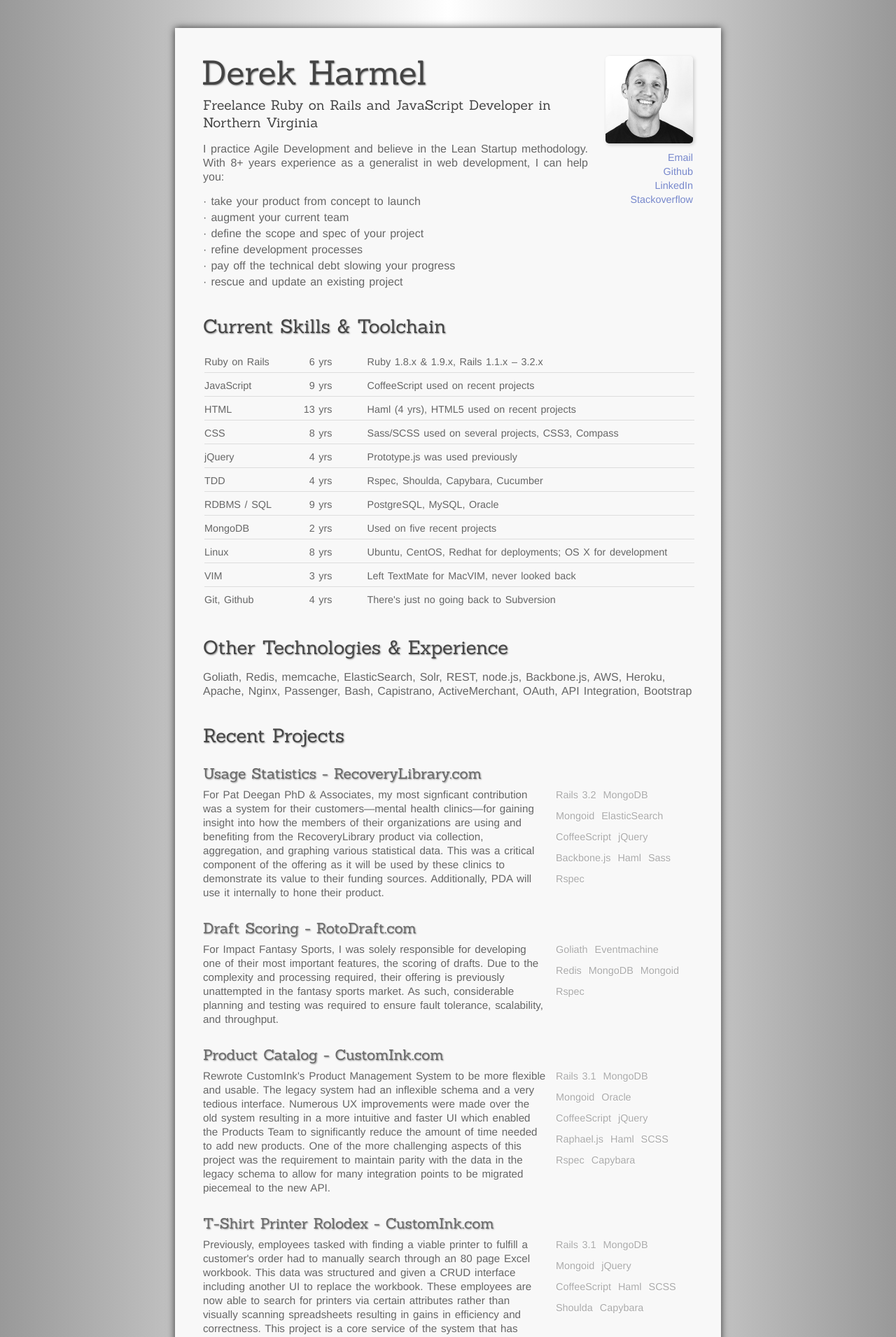
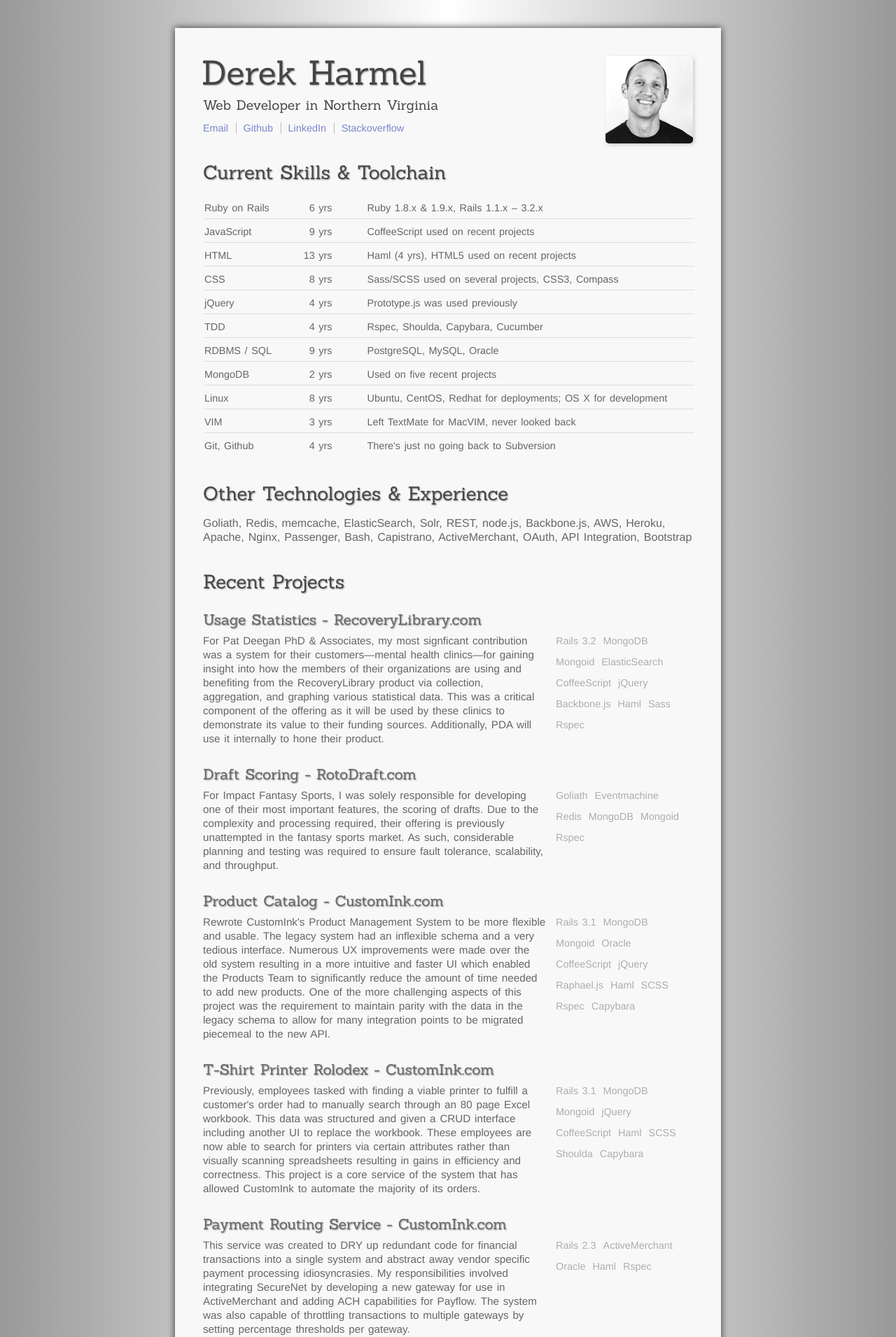
Before and after one commit to derekharmel/derekharmel.github.com, a Jekyll site: the page built from index.html, in a window 1280 px wide. Shown: the top 1911 px of the page at 70% size. Built offline with Jekyll 4.4.1, drawn with Linux system fonts in a browser that asks for light colours; nearby versions of some CDN libraries; some of the changed text lies outside the part shown.

Commit message:
Removed freelance stuff, added Voodoo Analytics stuff

```diff
--- a/index.html
+++ b/index.html
@@ -1,6 +1,6 @@
 ---
 layout: default
-title: Derek Harmel - Freelance Ruby on Rails and JavaScript Developer in Northern Virginia
+title: Derek Harmel - Ruby on Rails and JavaScript Developer in Northern Virginia
 ---
 <script type="text/javascript">
   $(function() {
@@ -12,30 +12,30 @@
 </script>
 <div id="me">
   <img src="/images/me_small.jpg" alt="Derek Harmel"/>
+</div>
+
+<h1>Derek Harmel</h1>
+<h2>Web Developer in Northern Virginia</h2>
   <ul id="links">
     <li><a target="_blank" href="mailto:derek@double-pedal.com">Email</a></li>
     <li><a target="_blank" href="http://github.com/derekharmel">Github</a></li>
     <li><a target="_blank" href="http://linkedin.com/in/derekharmel">LinkedIn</a></li>
     <li><a target="_blank" href="http://stackoverflow.com/users/1256076/derek-harmel">Stackoverflow</a></li>
   </ul>
-</div>
 
-<h1>Derek Harmel</h1>
-<h2>Freelance Ruby on Rails and JavaScript Developer in Northern Virginia</h2>
-
-<div id="intro">
-  I practice Agile Development and believe in the Lean Startup methodology.
-  With 8+ years experience as a
-  generalist in web development, I can help you:
-  <ul>
-    <li>take your product from concept to launch</li>
-    <li>augment your current team</li>
-    <li>define the scope and spec of your project</li>
-    <li>refine development processes</li>
-    <li>pay off the technical debt slowing your progress</li>
-    <li>rescue and update an existing project</li>
-  </ul>
-</div>
+<!--<div id="intro">-->
+  <!--I practice Agile Development and believe in the Lean Startup methodology.-->
+  <!--With 8+ years experience as a-->
+  <!--generalist in web development, I can help you:-->
+  <!--<ul>-->
+    <!--<li>take your product from concept to launch</li>-->
+    <!--<li>augment your current team</li>-->
+    <!--<li>define the scope and spec of your project</li>-->
+    <!--<li>refine development processes</li>-->
+    <!--<li>pay off the technical debt slowing your progress</li>-->
+    <!--<li>rescue and update an existing project</li>-->
+  <!--</ul>-->
+<!--</div>-->
 
 <h4>Current Skills &amp; Toolchain</h4>
 <table>
@@ -269,6 +269,17 @@
 
 <h4>Work Experience</h4>
 
+<h5><a target="_blank" href="http://vooodoolunchbox.com/">Voodoo Lunchbox</a></h5>
+<div class="job">
+  <span class="title">Software Engineer</span>
+  <span class="duration">April 2013 &ndash; Present</span>
+  <p class="description">
+    Primarily responsible for development of the
+    <a target="_blank" href="http://voodooanalytics.com">Voodoo Analytics</a>
+    product, a front-end to Voodoo Lunchbox's analytics database.
+  </p>
+</div>
+
 <h5>Double Pedal LLC</h5>
 <div class="job">
   <span class="title">Independent Software Developer &amp; Consultant</span>
@@ -279,7 +290,7 @@
   </p>
 </div>
 
-<h5>CustomInk.com</h5>
+<h5><a target="_blank" href="http://customink.com">CustomInk.com</a></h5>
 <div class="job">
   <span class="title">Software Engineer</span>
   <span class="duration">Oct 2008 &ndash; January 2012</span>
--- a/stylesheets/screen.css
+++ b/stylesheets/screen.css
@@ -1,4 +1,4 @@
-/* line 17, ../../../.rvm/gems/ruby-1.9.3-p327/gems/compass-0.12.2/frameworks/compass/stylesheets/compass/reset/_utilities.scss */
+/* line 17, ../../../.rvm/gems/ruby-1.9.3-p392/gems/compass-0.12.2/frameworks/compass/stylesheets/compass/reset/_utilities.scss */
 html, body, div, span, applet, object, iframe,
 h1, h2, h3, h4, h5, h6, p, blockquote, pre,
 a, abbr, acronym, address, big, cite, code,
@@ -20,45 +20,45 @@
   vertical-align: baseline;
 }
 
-/* line 22, ../../../.rvm/gems/ruby-1.9.3-p327/gems/compass-0.12.2/frameworks/compass/stylesheets/compass/reset/_utilities.scss */
+/* line 22, ../../../.rvm/gems/ruby-1.9.3-p392/gems/compass-0.12.2/frameworks/compass/stylesheets/compass/reset/_utilities.scss */
 html {
   line-height: 1;
 }
 
-/* line 24, ../../../.rvm/gems/ruby-1.9.3-p327/gems/compass-0.12.2/frameworks/compass/stylesheets/compass/reset/_utilities.scss */
+/* line 24, ../../../.rvm/gems/ruby-1.9.3-p392/gems/compass-0.12.2/frameworks/compass/stylesheets/compass/reset/_utilities.scss */
 ol, ul {
   list-style: none;
 }
 
-/* line 26, ../../../.rvm/gems/ruby-1.9.3-p327/gems/compass-0.12.2/frameworks/compass/stylesheets/compass/reset/_utilities.scss */
+/* line 26, ../../../.rvm/gems/ruby-1.9.3-p392/gems/compass-0.12.2/frameworks/compass/stylesheets/compass/reset/_utilities.scss */
 table {
   border-collapse: collapse;
   border-spacing: 0;
 }
 
-/* line 28, ../../../.rvm/gems/ruby-1.9.3-p327/gems/compass-0.12.2/frameworks/compass/stylesheets/compass/reset/_utilities.scss */
+/* line 28, ../../../.rvm/gems/ruby-1.9.3-p392/gems/compass-0.12.2/frameworks/compass/stylesheets/compass/reset/_utilities.scss */
 caption, th, td {
   text-align: left;
   font-weight: normal;
   vertical-align: middle;
 }
 
-/* line 30, ../../../.rvm/gems/ruby-1.9.3-p327/gems/compass-0.12.2/frameworks/compass/stylesheets/compass/reset/_utilities.scss */
+/* line 30, ../../../.rvm/gems/ruby-1.9.3-p392/gems/compass-0.12.2/frameworks/compass/stylesheets/compass/reset/_utilities.scss */
 q, blockquote {
   quotes: none;
 }
-/* line 103, ../../../.rvm/gems/ruby-1.9.3-p327/gems/compass-0.12.2/frameworks/compass/stylesheets/compass/reset/_utilities.scss */
+/* line 103, ../../../.rvm/gems/ruby-1.9.3-p392/gems/compass-0.12.2/frameworks/compass/stylesheets/compass/reset/_utilities.scss */
 q:before, q:after, blockquote:before, blockquote:after {
   content: "";
   content: none;
 }
 
-/* line 32, ../../../.rvm/gems/ruby-1.9.3-p327/gems/compass-0.12.2/frameworks/compass/stylesheets/compass/reset/_utilities.scss */
+/* line 32, ../../../.rvm/gems/ruby-1.9.3-p392/gems/compass-0.12.2/frameworks/compass/stylesheets/compass/reset/_utilities.scss */
 a img {
   border: none;
 }
 
-/* line 116, ../../../.rvm/gems/ruby-1.9.3-p327/gems/compass-0.12.2/frameworks/compass/stylesheets/compass/reset/_utilities.scss */
+/* line 116, ../../../.rvm/gems/ruby-1.9.3-p392/gems/compass-0.12.2/frameworks/compass/stylesheets/compass/reset/_utilities.scss */
 article, aside, details, figcaption, figure, footer, header, hgroup, menu, nav, section, summary {
   display: block;
 }
@@ -112,43 +112,51 @@
   border-radius: 5px;
   width: 125px;
   box-shadow: 2px 2px 5px #ccc;
+  margin-left: 10px;
 }
 
-/* line 44, ../scss/screen.scss */
+/* line 45, ../scss/screen.scss */
 #links {
-  margin-top: 5px;
+  margin-top: 10px;
   font-size: .9em;
+  display: inline-block;
 }
-/* line 48, ../scss/screen.scss */
+/* line 50, ../scss/screen.scss */
 #links li {
-  text-align: right;
   margin: 0;
+  display: inline;
 }
-/* line 52, ../scss/screen.scss */
+/* line 53, ../scss/screen.scss */
+#links li:nth-of-type(n+2) {
+  border-left: 1px solid #bbb;
+  margin-left: 5px;
+  padding-left: 10px;
+}
+/* line 59, ../scss/screen.scss */
 #links a {
   color: #78c;
   text-decoration: none;
 }
-/* line 55, ../scss/screen.scss */
+/* line 62, ../scss/screen.scss */
 #links a:hover {
   text-decoration: underline;
 }
 
-/* line 61, ../scss/screen.scss */
+/* line 68, ../scss/screen.scss */
 #intro {
   margin-top: 15px;
   text-align: justify;
 }
-/* line 65, ../scss/screen.scss */
+/* line 72, ../scss/screen.scss */
 #intro li {
   margin: 3px 0;
 }
-/* line 67, ../scss/screen.scss */
+/* line 74, ../scss/screen.scss */
 #intro li:before {
   content: "\b7  ";
 }
 
-/* line 73, ../scss/screen.scss */
+/* line 80, ../scss/screen.scss */
 h1, h4, h5 {
   margin-top: 30px;
   color: #444;
@@ -156,7 +164,7 @@
   font-family: Sanchez;
 }
 
-/* line 79, ../scss/screen.scss */
+/* line 86, ../scss/screen.scss */
 h1 {
   font-size: 3em;
   line-height: 48px;
@@ -164,7 +172,7 @@
   margin-top: 0;
 }
 
-/* line 85, ../scss/screen.scss */
+/* line 92, ../scss/screen.scss */
 h2 {
   font-family: Sanchez;
   color: #444;
@@ -172,17 +180,17 @@
   line-height: 1.3em;
   font-weight: normal;
   margin-top: 10px;
-  text-shadow: -1px 1px white;
+  text-shadow: -1px 1px #fff;
 }
 
-/* line 94, ../scss/screen.scss */
+/* line 101, ../scss/screen.scss */
 h4 {
   font-size: 1.7em;
   line-height: 1.7em;
   margin-bottom: 10px;
 }
 
-/* line 99, ../scss/screen.scss */
+/* line 106, ../scss/screen.scss */
 h5 {
   font-size: 1.3em;
   line-height: 1.3em;
@@ -192,72 +200,72 @@
   margin: 7px 0px;
 }
 
-/* line 108, ../scss/screen.scss */
+/* line 115, ../scss/screen.scss */
 ul {
   margin-top: 15px;
   padding: 0;
 }
-/* line 111, ../scss/screen.scss */
+/* line 118, ../scss/screen.scss */
 ul li {
   margin: 8px 0;
 }
 
-/* line 116, ../scss/screen.scss */
+/* line 123, ../scss/screen.scss */
 table {
   margin-left: 2px;
   width: 100%;
   font-size: .9em;
 }
 
-/* line 121, ../scss/screen.scss */
+/* line 128, ../scss/screen.scss */
 tr:nth-of-type(n+2) {
   border-top: 1px solid #ddd;
 }
 
-/* line 124, ../scss/screen.scss */
+/* line 131, ../scss/screen.scss */
 td {
   padding-top: 8px !important;
 }
-/* line 127, ../scss/screen.scss */
+/* line 134, ../scss/screen.scss */
 td:nth-of-type(n+2) {
   padding: 5px 25px;
 }
-/* line 130, ../scss/screen.scss */
+/* line 137, ../scss/screen.scss */
 td:nth-of-type(1) {
   padding: 5px 15px 5px 0;
 }
-/* line 133, ../scss/screen.scss */
+/* line 140, ../scss/screen.scss */
 td:nth-of-type(2) {
   text-align: right;
 }
 
-/* line 138, ../scss/screen.scss */
+/* line 145, ../scss/screen.scss */
 .project {
   clear: both;
   float: left;
   margin-bottom: 20px;
 }
-/* line 142, ../scss/screen.scss */
+/* line 149, ../scss/screen.scss */
 .project .name {
   float: left;
   color: #888;
   margin-bottom: 5px;
   font-weight: bold;
 }
-/* line 148, ../scss/screen.scss */
+/* line 155, ../scss/screen.scss */
 .project .tech-list {
   float: right;
   width: 28%;
   margin: 0;
 }
-/* line 152, ../scss/screen.scss */
+/* line 159, ../scss/screen.scss */
 .project .tech-list li {
   float: left;
   display: inline;
   padding: 0 10px 10px 0;
   font-size: .9em;
   color: #aaa;
-  text-shadow: -1px 1px white;
+  text-shadow: -1px 1px #fff;
   -webkit-border-radius: 3px;
   -moz-border-radius: 3px;
   -ms-border-radius: 3px;
@@ -265,7 +273,7 @@
   border-radius: 3px;
   margin: 0px;
 }
-/* line 163, ../scss/screen.scss */
+/* line 170, ../scss/screen.scss */
 .project .description {
   clear: both;
   float: left;
@@ -273,25 +281,25 @@
   font-size: .95em;
 }
 
-/* line 172, ../scss/screen.scss */
+/* line 179, ../scss/screen.scss */
 .job {
   overflow: hidden;
   *zoom: 1;
   margin-bottom: 20px;
 }
-/* line 175, ../scss/screen.scss */
+/* line 182, ../scss/screen.scss */
 .job .title {
   float: left;
   color: #888;
   display: inline-block;
   font-style: italic;
 }
-/* line 181, ../scss/screen.scss */
+/* line 188, ../scss/screen.scss */
 .job .duration {
   float: right;
   color: #aaa;
 }
-/* line 185, ../scss/screen.scss */
+/* line 192, ../scss/screen.scss */
 .job .description {
   clear: both;
   float: left;
@@ -300,7 +308,7 @@
   font-size: .9em;
 }
 
-/* line 194, ../scss/screen.scss */
+/* line 201, ../scss/screen.scss */
 ul.misc {
   margin-top: 5px;
 }
```
Also changed, not shown: scss/screen.scss (+9 -2 lines), 3 other files.
